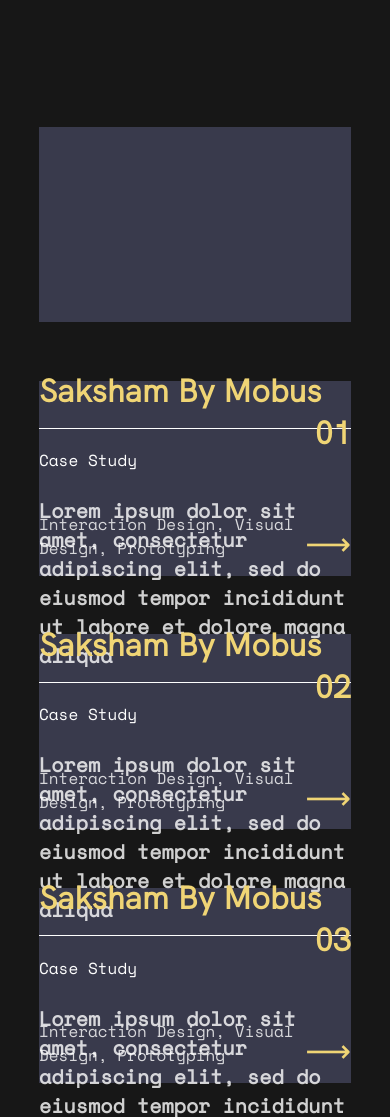
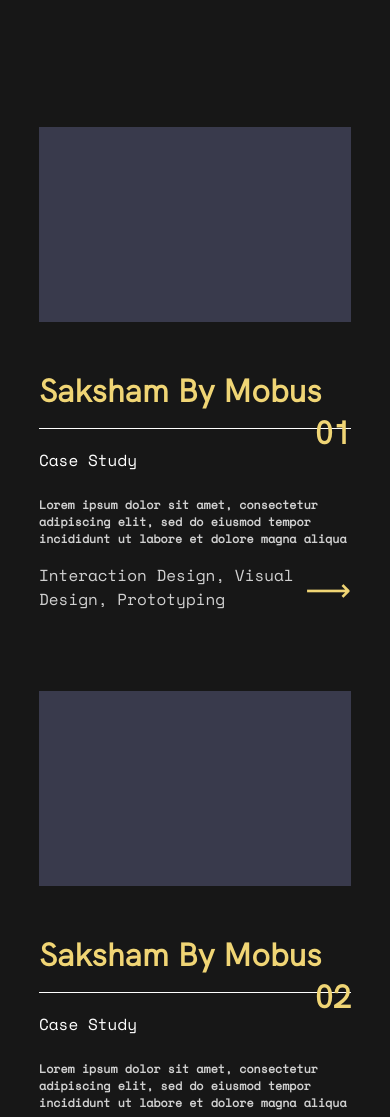
Before and after one commit to doc22940/doc22940-5, a plain HTML site: page index.html in a window 390 px wide. Shown: the part 600-1717 px from the top of the page. Drawn offline with nearby package versions, Linux system fonts and the light colour scheme.

Commit message:
cards resp.

```diff
--- a/css/main.css
+++ b/css/main.css
@@ -148,9 +148,9 @@ nav ul li a:hover {
     .checkbtn {
         display: block;
     }
-    nav{
+    nav {
         position: fixed;
-        top:0;
+        top: 0;
         z-index: 500;
     }
     nav ul {
@@ -228,6 +228,19 @@ nav ul li a:hover {
     grid-gap: 5rem;
 }
 
+@media (max-width: 858px) {
+
+    .projects-container {
+        margin-top: 200px;
+        margin-right: 10%;
+        margin-left: 10%;
+        margin-bottom: 100px;
+        display: grid;
+        grid-template-rows: 1fr;
+        grid-gap: 100vw;
+    }
+}
+
 .project {
     display: grid;
     grid-template-columns: 1fr 1fr;
@@ -242,11 +255,10 @@ nav ul li a:hover {
     .project {
         display: grid;
         grid-template-columns: none;
-        grid-template-rows: 50vw 50vw;
+        grid-template-rows: 50vw auto;
         grid-gap: 3rem;
         color: white;
         cursor: pointer;
-        margin-bottom: 5rem;
     }
 }
 
@@ -284,12 +296,31 @@ nav ul li a:hover {
     opacity: 0.8;
 }
 
+@media (max-width: 858px) {
+    .p-para {
+        font-size: 3vw;
+        font-family: 'Space Mono', monospace;
+        font-weight: bold;
+        opacity: 0.8;
+    }
+}
+
 .p-tags {
     position: absolute;
     bottom: 5px;
     font-family: 'Space Mono', monospace;
     opacity: 0.8;
     font-size: 1rem;
+}
+
+@media (max-width: 858px) {
+    .p-tags {
+        position: static;
+        margin-top: 4vw;
+        font-family: 'Space Mono', monospace;
+        opacity: 0.8;
+        font-size: 1rem;
+    }
 }
 
 .p-arrow {
```
